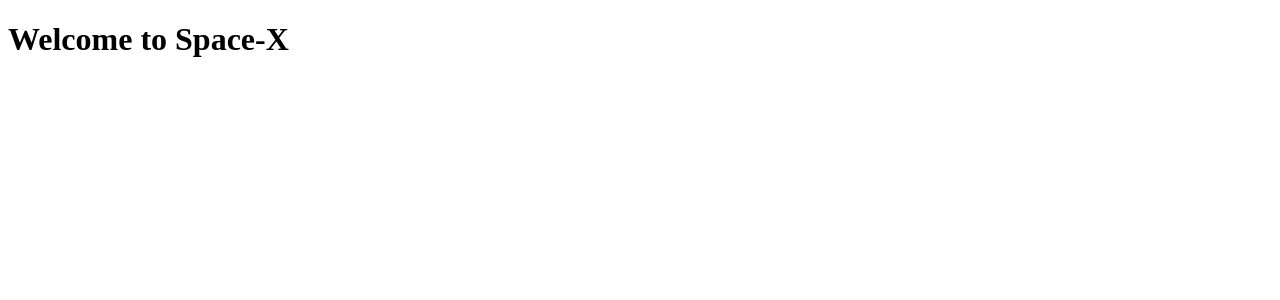
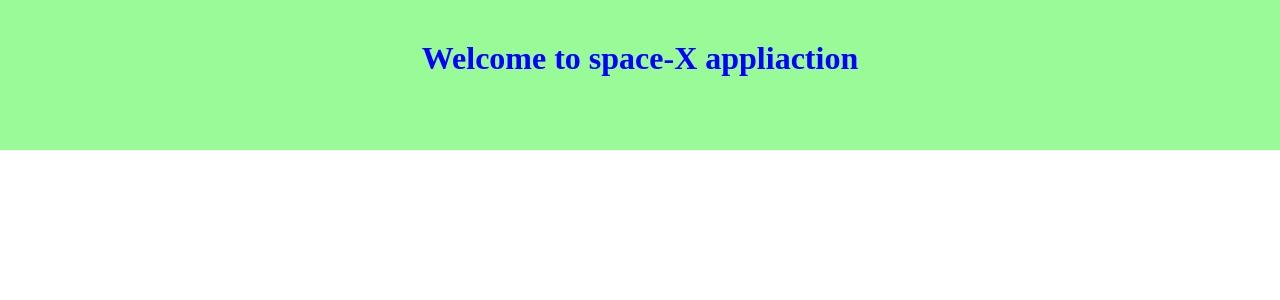
Before and after one commit to Hemanth9490/space-x, a React (Create React App) app: page / in a window 1280 px wide. Shown: the top 300 px of the page. Built offline with nearby package versions, Linux system fonts and the light colour scheme.

Commit message:
Added Header component

```diff
--- a/src/App.jsx
+++ b/src/App.jsx
@@ -1,9 +1,13 @@
+
+import React from "react";
+import Header from "./Components/Header/header";
+import './styles.css';
 
 
 function App() {
   return (
     <div className="App">
-      <h1>Welcome to Space-X</h1>
+      <Header/>
     </div>
   );
 }
--- /dev/null
+++ b/src/Components/Header/header.jsx
@@ -0,0 +1,14 @@
+import React from 'react';
+import './styles.css'
+
+class Header extends React.Component{
+    render(){
+        return(
+            <div className="header">
+                <h1>Welcome to space-X appliaction</h1>
+            </div>
+        );
+    }
+}
+
+export default Header;
--- /dev/null
+++ b/src/Components/Header/styles.css
@@ -0,0 +1,13 @@
+.header {
+    background-color: palegreen;
+    height: 150px;
+    width: 100%;
+    display: inline-block;
+}
+
+.header h1 {
+    color: blue;
+    text-align: center;
+    margin: 0px;
+    margin-top: 40px;
+}
--- /dev/null
+++ b/src/styles.css
@@ -0,0 +1,3 @@
+body {
+    margin: 0px;
+}
```
